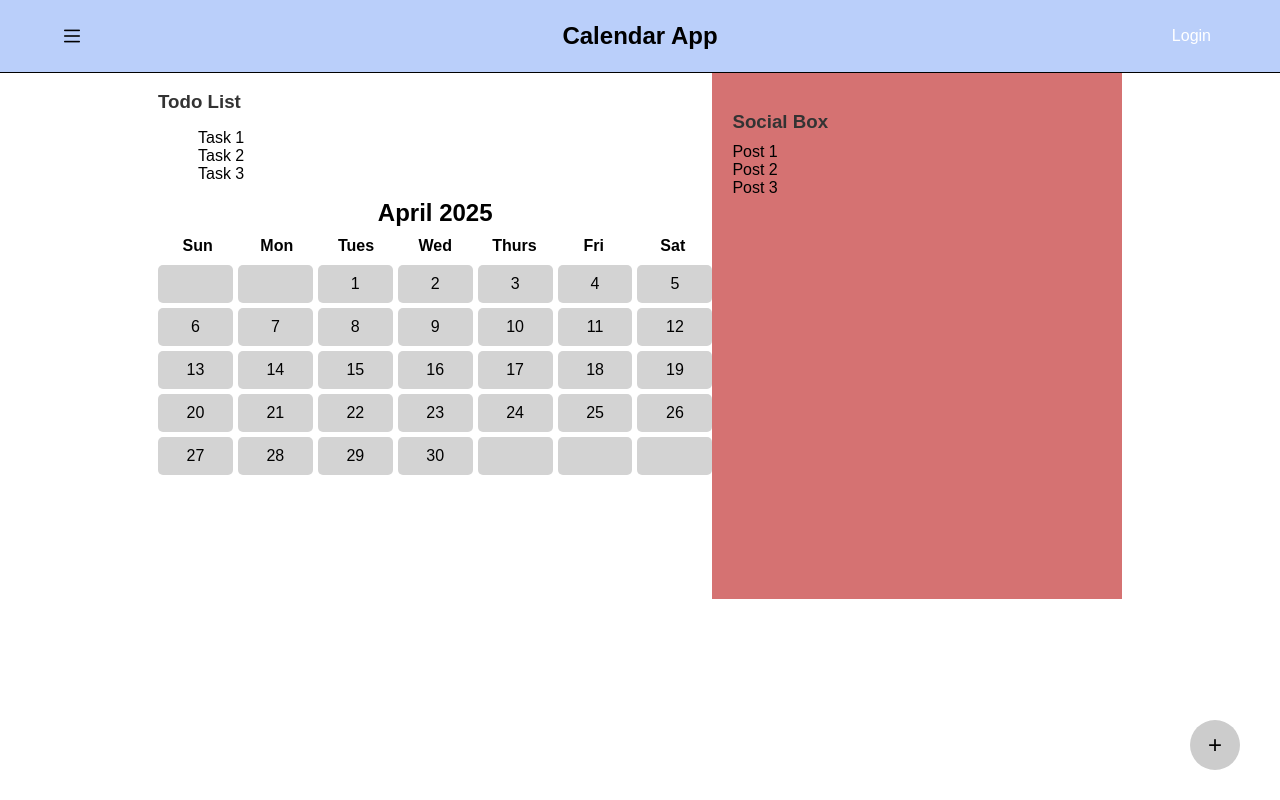
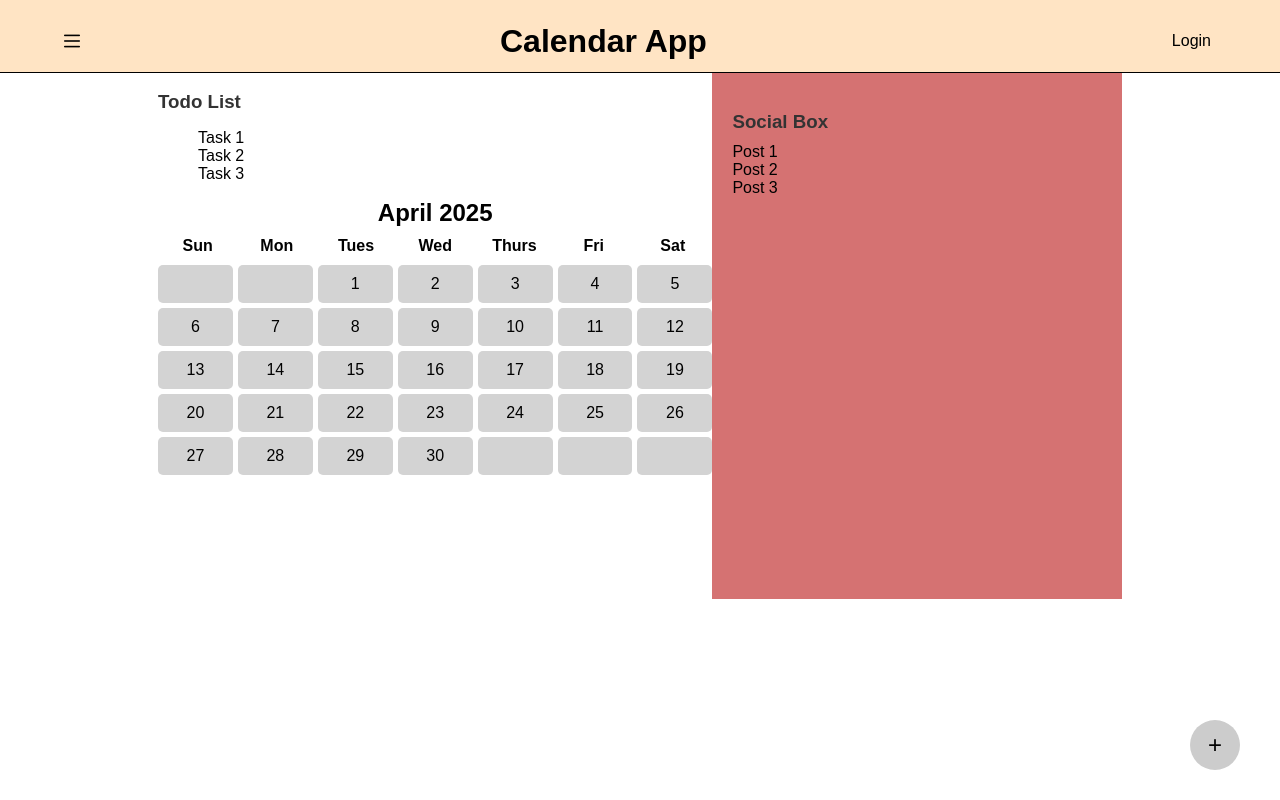
Before and after one commit to DaeunLim/AntiProcrastination, a React app: page / in a window 1280 px wide. Built offline with nearby package versions, Linux system fonts and the light colour scheme.

Commit message:
Update Header.css
Removed the app title from the header area to simplify the layout and move focus toward the sidebar.

```diff
--- a/src/components/Header/Header.css
+++ b/src/components/Header/Header.css
@@ -13,23 +13,23 @@ ul {
   list-style: none;
 }
 
+header {
+  position: absolute;
+  top: 0px;
+  display: flex;
+  width: 100%;
+  height: 50px;
+  justify-content: center;
+
+}
+
 .top_header_bg {
   position: fixed;
   top: 0px;
   width: 100%;
   height: 72px;
-  background-color: #bacffa;
+  background-color: bisque;
   border-bottom: 1px solid rgb(0, 0, 0);
-
-}
-
-header {
-  position: absolute;
-  top: 0px;
-  display: flex;
-  width: 100%;
-  height: 211px;
-  justify-content: center;
 
 }
 
@@ -38,8 +38,8 @@ header {
   display: flex;
   position: fixed;
   width: 90%;
-  height: 72px;
-  padding: 0px 30px;
+  height: 50px;
+  padding: 16px 30px;
   align-items: center;
   justify-content: space-between;
   z-index: 1;
@@ -53,31 +53,11 @@ header {
   cursor: pointer;
 }
 
-.header_container .title {
-  position: absolute;
-  left: 50%;
-  font-size: 24px;
-  font-weight: bold;
-  text-align: center;
-  transform: translateX(-50%);
-}
-#top_nav>li{
+
+#top_nav>li {
   display: inline-block;
 }
-.header_container>#top_nav span{
-  color: white;
+
+.header_container>#top_nav span {
   padding: 5px;
 }
-.logo {
-  display: flex;
-  justify-content: left;
-  margin-bottom: 10px;
-  margin: 20px;
-}
-
-.logo-img {
-  width: 50px;
-  /* Adjust the logo size */
-  height: auto;
-  margin-right: 30px;
-}
```
